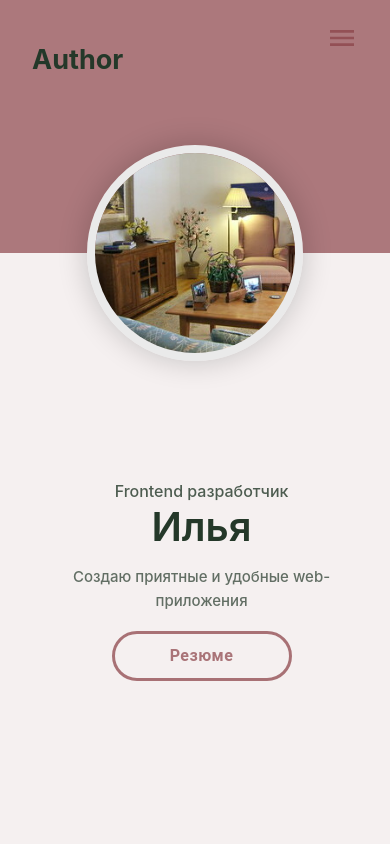
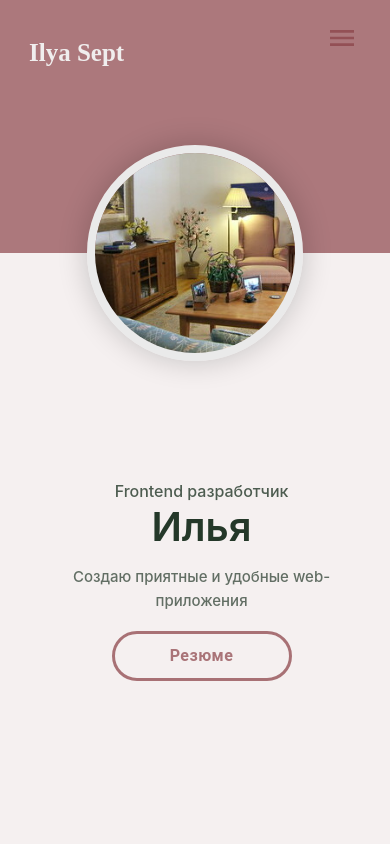
Before and after one commit to fukodiaz/portfolio_ts, a React app in the folder client/: page / in a window 390 px wide. Shown: the top 844 px of the page. Built offline with nearby package versions, Linux system fonts and the light colour scheme; the HTML template or start-up script is replaced by a standard one.

Commit message:
styling short name of author

```diff
--- a/client/src/components/navigation/navigation.module.less
+++ b/client/src/components/navigation/navigation.module.less
@@ -16,6 +16,13 @@
 	margin: 16px 0 0;
 	padding: 0 48px;
 	width: 100%;
+}
+
+.blockAuthor {
+	font-family: 'Arizonia', cursive;
+	font-size: 32px;
+	line-height: 1.1;
+	color: #f0eeee;
 }
 
 .drawer > [class*='MuiBackdrop-root'] {
@@ -68,6 +75,12 @@
 }
 
 @media (max-width:600px) {
+	.blockAuthor {
+		margin-top: -15px;
+		margin-left: -3px;
+		font-size: 25px;
+	}
+
 	[class*='MuiDrawer-paper'] {
 		border-radius: 0 !important;
 	}
--- a/client/src/components/navigation/navigation.tsx
+++ b/client/src/components/navigation/navigation.tsx
@@ -48,7 +48,7 @@ const Navigation: FC = () => {
 	return (
 		<nav className={styles.navigation}>
 			<div className={styles.boxNavigation}>
-				<h2 className={styles.blockAuthor}>Author</h2>
+				<h2 className={styles.blockAuthor}>Ilya Sept</h2>
 				<IoMenuSharp className={classes.menuNavigation} aria-label='Menu'
 									onClick={onShow} />
 			</div>
```
Also changed, not shown: 1 other file (tests, documents, lock files or other folders).
